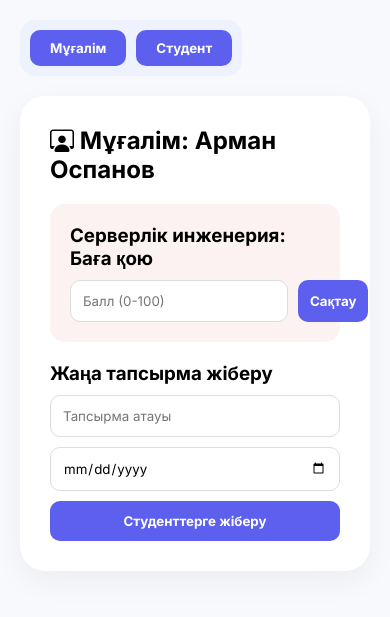
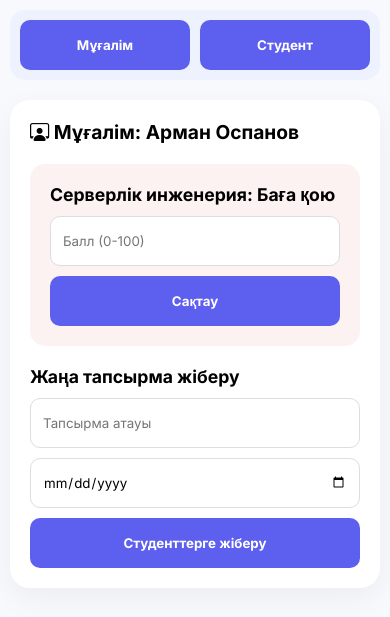
Before and after one commit to alishersultansiyk06-creator/bilim-iq, a Flask app: template templates/index.html in a window 390 px wide. Shown: the top 617 px of the page. Run offline with Flask 3, Linux system fonts and the light colour scheme; the template is opened without the code that fills it, so the values that code supplies are empty.

Commit message:
Update index.html

```diff
--- a/templates/index.html
+++ b/templates/index.html
@@ -21,6 +21,28 @@
         table { width: 100%; border-collapse: collapse; margin-top: 15px; }
         th, td { text-align: left; padding: 15px; border-bottom: 1px solid #eee; }
         .grade-badge { background: #eef2ff; color: var(--primary); padding: 5px 15px; border-radius: 8px; font-weight: 800; font-size: 1.2rem; }
+
+        /* --- ТЕЛЕФОНҒА АРНАЛҒАН ҚОСЫМША СТИЛЬДЕР (ДЫМ ӨЗГЕРТПЕЙ ҚОСЫЛДЫ) --- */
+        @media (max-width: 600px) {
+            body { padding: 10px; }
+            .switcher { width: 100%; justify-content: center; }
+            .sw-btn { flex: 1; text-align: center; }
+            .card { padding: 20px; border-radius: 20px; }
+
+            /* Мұғалім панеліндегі элементтерді астына қою */
+            div[style*="display: flex"] {
+                flex-direction: column !important;
+                gap: 10px !important;
+            }
+
+            input, button { width: 100%; height: 50px; }
+
+            /* Кестені жылжымалы қылу (сыймай қалса) */
+            table { display: block; overflow-x: auto; white-space: nowrap; }
+
+            h2 { font-size: 1.2rem; }
+            h3 { font-size: 1.1rem; }
+        }
     </style>
 </head>
 <body>
@@ -102,11 +124,9 @@
 
     // 4. СТУДЕНТ: МӘЛІМЕТТІ ЖАҢАРТУ (REAL-TIME)
     function refreshData() {
-        // Бағаны алу
         const grade = localStorage.getItem('live_grade') || 0;
         document.getElementById('studentGrade').innerText = grade;
 
-        // Тапсырмаларды алу
         const tasks = JSON.parse(localStorage.getItem('live_tasks')) || [];
         const tbody = document.getElementById('studentTasks');
         tbody.innerHTML = "";
@@ -115,14 +135,12 @@
         });
     }
 
-    // 5. БАСҚА ТЕРЕЗЕДЕГІ ӨЗГЕРІСТІ БІРДЕН СЕЗУ (STORAGE EVENT)
     window.addEventListener('storage', (event) => {
         if (event.key === 'live_grade' || event.key === 'live_tasks') {
             refreshData();
         }
     });
 
-    // Бастапқы жүктеу
     refreshData();
 </script>
 
```
